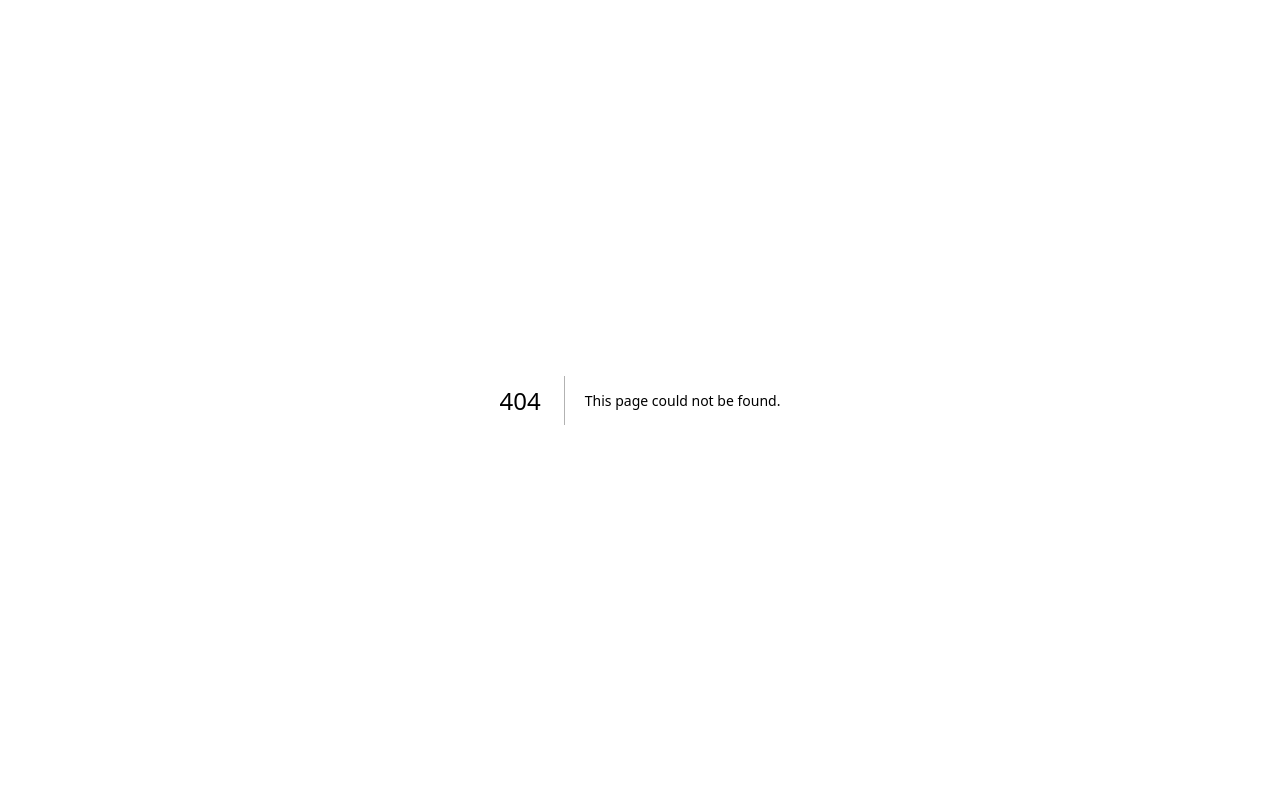
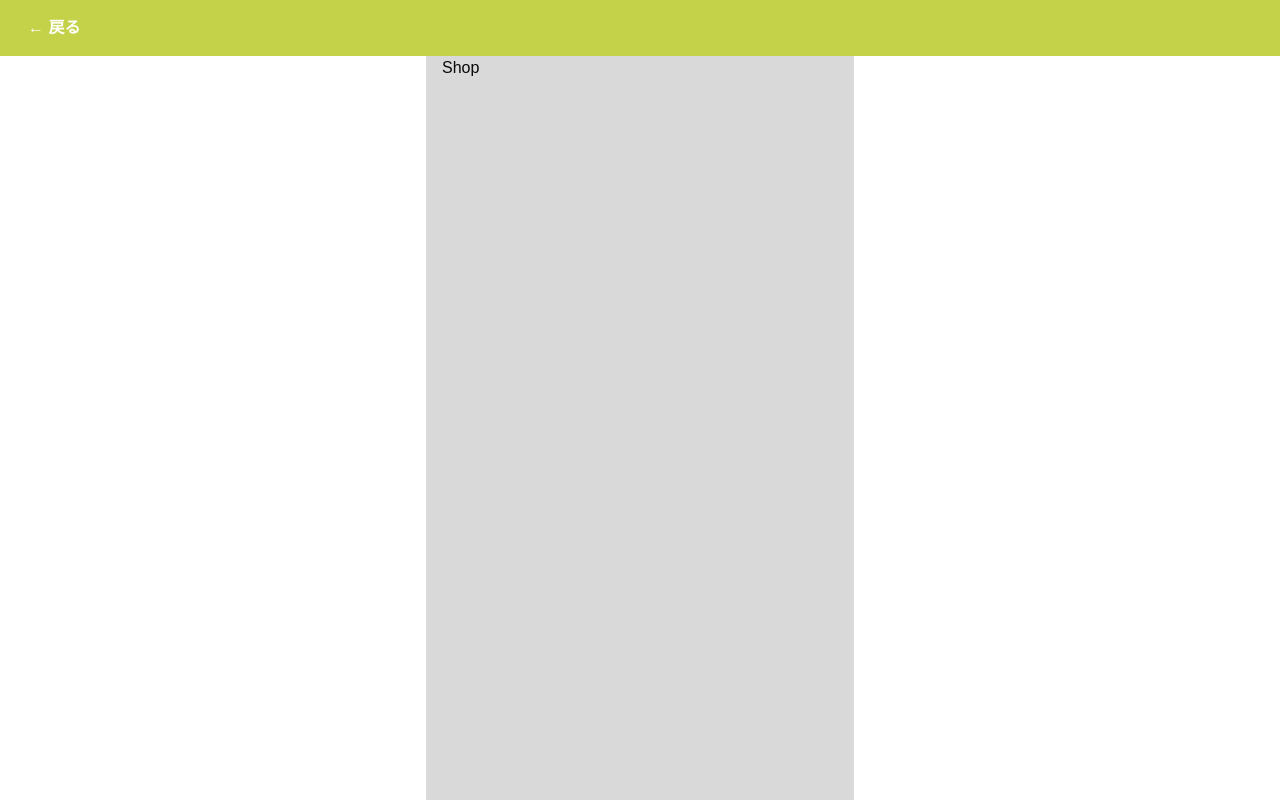
Before and after one commit to u5u5u5u/matcha_log, a Next.js app: page /shop in a window 1280 px wide. Before the commit this address had no page. Built offline with nearby package versions, Linux system fonts and the light colour scheme.

Commit message:
ショップページだけ

```diff
--- /dev/null
+++ b/src/app/(main)/shop/[id]/edit/page.tsx
@@ -0,0 +1,9 @@
+const ShopEdit = () => {
+  return (
+    <div>
+      <h1>ShopEdit</h1>
+    </div>
+  );
+};
+
+export default ShopEdit;
--- /dev/null
+++ b/src/app/(main)/shop/[id]/page.tsx
@@ -0,0 +1,9 @@
+const ShopDetail = () => {
+  return (
+    <div>
+      <h1>ShopDetail</h1>
+    </div>
+  );
+};
+
+export default ShopDetail;
--- /dev/null
+++ b/src/app/(main)/shop/page.tsx
@@ -0,0 +1,9 @@
+const Shop = () => {
+  return (
+    <div>
+      <h1>Shop</h1>
+    </div>
+  );
+}
+
+export default Shop;
--- /dev/null
+++ b/src/app/(main)/shop/registration/page.tsx
@@ -0,0 +1,9 @@
+const ShopRegistration = () => {
+  return (
+    <div>
+      <h1>Shop Registration</h1>
+    </div>
+  );
+};
+
+export default ShopRegistration;
```
